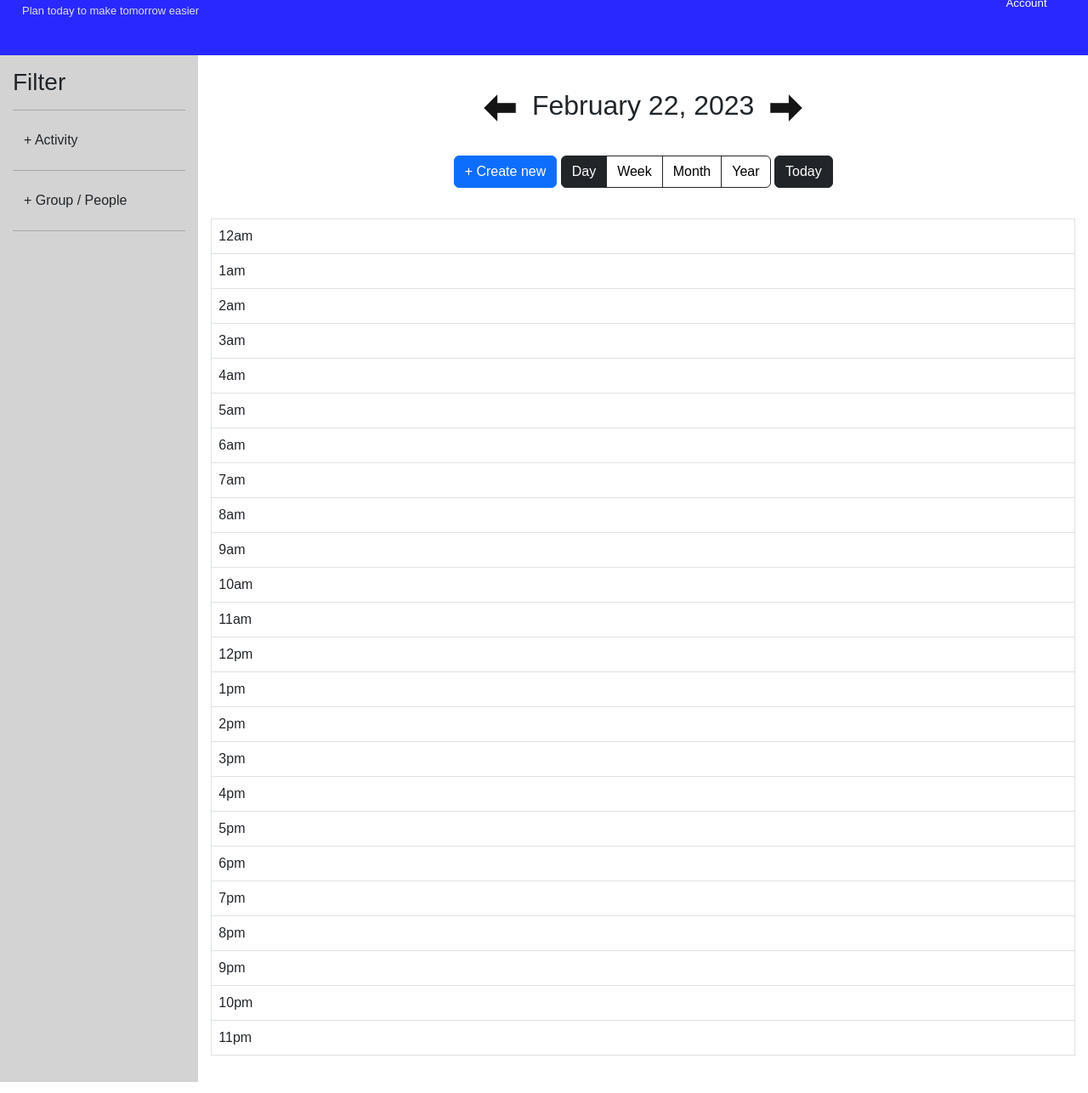
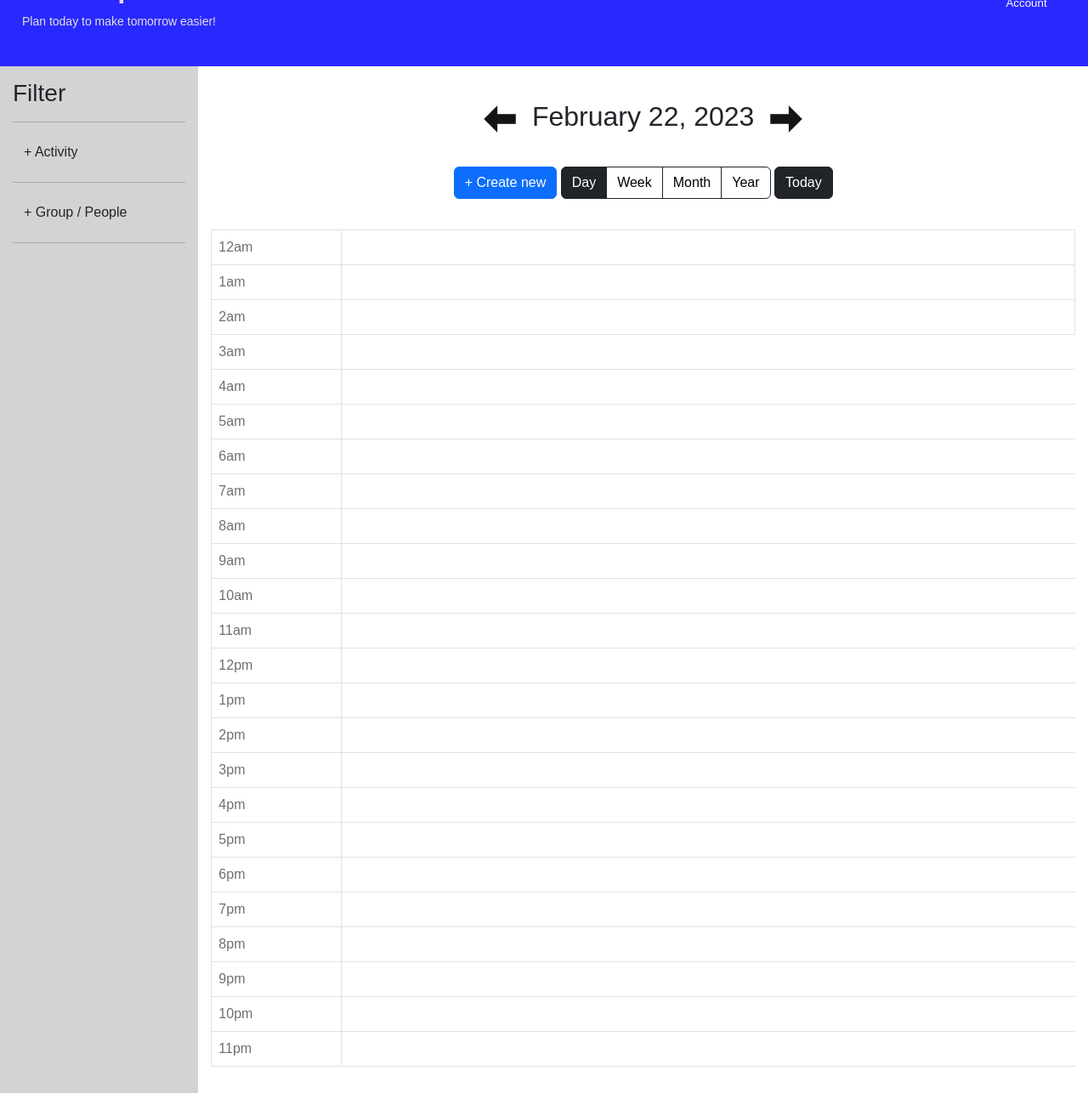
Before and after one commit to rebekahross/startup, a plain HTML site: page day.html in a window 1280 px wide. Shown: the part 79-1365 px from the top of the page at 85% size. Drawn offline with nearby package versions, Linux system fonts and the light colour scheme; a web font is replaced by a local one.

Commit message:
Finished up. Ready to submit.

```diff
--- a/day.html
+++ b/day.html
@@ -17,7 +17,7 @@
         <header>
         <div class="title">
           <h1>Group-Cal</h1>
-          <p>Plan today to make tomorrow easier</p>
+          <p>Plan today to make tomorrow easier!</p>
         </div>
             <figure class="account">
               <label class="btn"><a class="button-clicks" href="account.html"><img class="account-image" src = "account-img.png" alt ="Account image"></a>
@@ -58,76 +58,79 @@
         <div>
           <table class="table table-bordered day-table" width=100%>
             <tr>
-              <td>12am</td>
+              <td class="grey-font" width=15%>12am</td>
+              <td></td>
             </tr>
             <tr>
-                <td>1am</td>
+              <td class="grey-font" width=15%>1am</td>
+              <td></td>
               </tr>
               <tr>
-                <td>2am</td>
+                <td class="grey-font" width=15%>2am</td>
+              <td></td>
               </tr>
               <tr>
-                <td>3am</td>
+                <td class="grey-font" width=15%>3am</td>
               </tr>
               <tr>
-                <td>4am</td>
+                <td class="grey-font" width=15%>4am</td>
               </tr>
               <tr>
-                <td>5am</td>
+                <td class="grey-font" width=15%>5am</td>
               </tr>
               <tr>
-                <td>6am</td>
+                <td class="grey-font" width=15%>6am</td>
               </tr>
               <tr>
-                <td>7am</td>
+                <td class="grey-font">7am</td>
               </tr>
               <tr>
-                <td>8am</td>
+                <td class="grey-font">8am</td>
               </tr>
               <tr>
-                <td>9am</td>
+                <td class="grey-font">9am</td>
               </tr>
               <tr>
-                <td>10am</td>
+                <td class="grey-font">10am</td>
               </tr>
               <tr>
-                <td>11am</td>
+                <td class="grey-font">11am</td>
               </tr>
               <tr>
-                <td>12pm</td>
+                <td class="grey-font">12pm</td>
               </tr>
               <tr>
-                <td>1pm</td>
+                <td class="grey-font">1pm</td>
               </tr>
               <tr>
-                <td>2pm</td>
+                <td class="grey-font">2pm</td>
               </tr>
               <tr>
-                <td>3pm</td>
+                <td class="grey-font">3pm</td>
               </tr>
               <tr>
-                <td>4pm</td>
+                <td class="grey-font">4pm</td>
               </tr>
               <tr>
-                <td>5pm</td>
+                <td class="grey-font">5pm</td>
               </tr>
               <tr>
-                <td>6pm</td>
+                <td class="grey-font">6pm</td>
               </tr>
               <tr>
-                <td>7pm</td>
+                <td class="grey-font">7pm</td>
               </tr>
               <tr>
-                <td>8pm</td>
+                <td class="grey-font">8pm</td>
               </tr>
               <tr>
-                <td>9pm</td>
+                <td class="grey-font">9pm</td>
               </tr>
               <tr>
-                <td>10pm</td>
+                <td class="grey-font">10pm</td>
               </tr>
               <tr>
-                <td>11pm</td>
+                <td class="grey-font">11pm</td>
               </tr>
 
           </table>
--- a/main.css
+++ b/main.css
@@ -14,7 +14,11 @@ header {
 }
 
 header p {
-  font-size: 13px;
+  font-size: 14px;
+}
+
+header h1 {
+  font-size: 50px;
 }
 
 .account {
@@ -65,8 +69,8 @@ th {
 }
 
 .active-button {
-  text-decoration: none;
-  color: white;
+  text-decoration: none !important;
+  color: white !important;
 }
 
 .today {
```
Also changed, not shown: account.html (+5 -2 lines), week.html (+1 -1 lines), year.html (+1 -1 lines).
